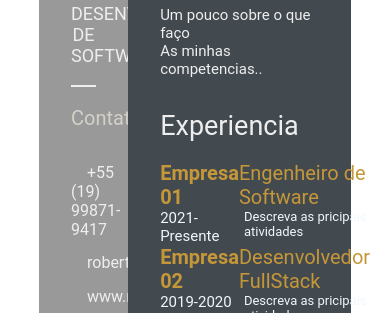
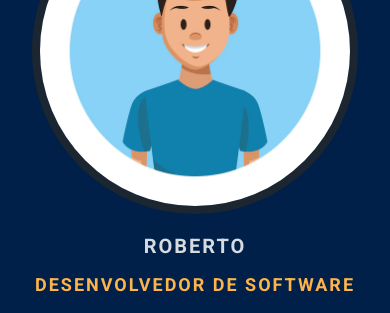
Before and after one commit to gabriel-gss/dev-week-ebac.github.io, a plain HTML site: page index.html in a window 390 px wide. Shown: the part 144-457 px from the top of the page. Drawn offline with Linux system fonts and the light colour scheme.

Commit message:
feat:css-style (#7)

```diff
--- a/index.html
+++ b/index.html
@@ -5,9 +5,17 @@
     <meta charset="UTF-8">
     <meta http-equiv="X-UA-Compatible" content="IE=edge">
     <meta name="viewport" content="width=device-width, initial-scale=1.0">
-
     <title>Currículo</title>
 
+    <!-- Google font  -->
+    <link rel="preconnect" href="https://fonts.googleapis.com">
+    <link rel="preconnect" href="https://fonts.gstatic.com" crossorigin>
+    <link href="https://fonts.googleapis.com/css2?family=Roboto:ital,wght@0,100;0,300;0,400;0,700;1,100;1,300;1,400;1,700&display=swap" rel="stylesheet">
+
+    <!-- font-awesome -->
+    <link rel="stylesheet" href="https://cdnjs.cloudflare.com/ajax/libs/font-awesome/4.7.0/css/font-awesome.min.css">
+
+    <!-- Custom CSS -->
     <link rel="stylesheet" href="style.css">
 </head>
 
@@ -19,11 +27,9 @@
                 <div class="profile">
                     <img class="profile-image" src="img/profile-image.jpg" alt="Profile image">
                     <p class="name">Roberto</p>
-                    <br>
                     <p class="profession">Desenvolvedor de Software</p><br>
                 </div>
                 <div class="contact-info">
-                    <br>
                     <p class="left-title">Contato</p>
                     <ul>
                         <li> <i class="fa fa-phone"></i>+55 (19) 99871-9417</li>
@@ -58,7 +64,7 @@
                 <section class="about gap">
                     <div class="right-title">Sobre Mim</div>
                     <p class="about-me-contents">
-                        <br>Olá, sou o Roberto. <br>
+                        Olá, sou o Roberto. <br>
                         <br> Um pouco sobre o que faço
                         <br> As minhas competencias..
                     </p>
@@ -66,7 +72,7 @@
 
                 <section class="experience gap">
                     <div class="right-title">Experiencia</div>
-                    <br>
+
                     <div class="experience-contents">
                         <div class="exp-left">
                             <p class="exp-company-name">Empresa 01</p>
@@ -97,7 +103,6 @@
 
                 <section class="education gap">
                     <div class="right-title">Formação Acadêmica</div>
-                    <br>
                     <div class="education-contents">
                         <div class="education-left">
                             <p class="education-school-name">Unicamp</p>
@@ -120,7 +125,6 @@
                 </section>
                 <section class="awards gap">
                     <div class="right-title">Cursos</div>
-                    <br>
                     <div class="awards-contents">
                         <div class="awards-left">
                             <p class="awards-company-name">EBAC</p>
@@ -130,6 +134,15 @@
                             <p class="awards-name">Curso de UX</p>
                             <p class="awards-desc">Descreva as pricipais atividades</p>
                         </div>
+                        <div class="awards-left">
+                            <p class="awards-company-name">SENAI</p>
+                            <p class="awards-time-period">Dezembro de 2015</p>
+                        </div>
+                        <div class="awards-right">
+                            <p class="awards-name">Desenvolvimento de Sistemas</p>
+                            <p class="awards-desc">Descreva as pricipais atividades</p>
+                        </div>
+
                     </div>
                 </section>
             </div>
--- a/style.css
+++ b/style.css
@@ -4,6 +4,10 @@
     box-sizing: border-box;
     list-style: none;
     font-family: 'Roboto', sans-serif;
+}
+
+body {
+    background-color: #70c6c7;
 }
 
 .resume-contents {
@@ -17,13 +21,13 @@
 .left-section {
     grid-column: span 2;
     height: 100%;
-    background-color: #999999;
+    background-color: #00204A;
 }
 
 .right-section {
     grid-column: span 5;
     height: 100%;
-    background-color: #424a50;
+    background-color: #4B6982;
     border-radius: 0px 60px 0px 0px;
 }
 
@@ -33,12 +37,13 @@
 
 .profile {
     width: 100%;
-    border-bottom: 2px solid #eeeeee;
+    border-bottom: 2px solid #1B2631;
 }
 
 .profile .profile-image {
     width: 100%;
-    border-radius: 100%;
+    border-radius: 50%;
+    border: 8px solid #1B2631;
 }
 
 .name {
@@ -47,19 +52,30 @@
     letter-spacing: 2px;
     text-transform: uppercase;
     text-align: center;
+    font-weight: bold;
+    padding: 1rem 0;
 }
 
 .profession {
-    color: #eeeeee;
-    font-size: 18px;
+    color: #FDB44B;
+    font-size: 20px;
     text-transform: uppercase;
     text-align: center;
+    letter-spacing: 2px;
+    font-weight: bold;
+    padding-bottom: 1rem;
 }
 
 /* .contact-info { border-bottom: 2px solid #1B2631; } */
 .left-title {
-    color: #d5d3caf5;
+    color: #FDB44B;
     font-size: 20px;
+    letter-spacing: 2px;
+    text-transform: uppercase;
+    font-weight: bold;
+    display: flex;
+    align-items: center;
+    padding-top: 3rem;
 }
 
 .contact-info ul {
@@ -69,14 +85,18 @@
 .contact-info ul li,
 .references ul li {
     padding: .4rem 0;
-    color: #eeeeee;
+    display: flex;
+    align-items: center;
+    color: #d6dbdfaf;
+    letter-spacing: 1px;
+    font-size: 18px;
 }
 
 .contact-info ul li i,
 .references ul li i {
     padding-right: 1rem;
     font-size: 18px;
-    color: #eeeeee;
+    color: #2E86C1;
 }
 
 .skills ul {
@@ -84,24 +104,56 @@
 }
 .skills ul li p {
     padding: .4rem 0;
-    color: #eeeeee;
+    color: #d6dbdfaf;
+    font-size: 18px;
+    letter-spacing: 1px;
+    display: flex;
+    align-items: center;
+    text-transform: uppercase;
 }
+
+.referance-name {
+    padding-top: 1.5rem;
+    padding-bottom: .4rem;
+    font-size: 18px;
+    color: #F9E79F;
+    letter-spacing: 1px;
+    text-transform: uppercase;
+}
+
+.referance-profession {
+    font-size: 16px;
+    color: #d6dbdfaf;
+    letter-spacing: 1px;
+    /* text-transform: uppercase; */
+    padding-bottom: .4rem;
+}
+
 
 .right-section-contents {
     padding: 2rem 2rem;
 }
 
 .right-title {
-    font-size: 27px;
-    color: #eeeeee;
+    color: #70C6C7;
+    font-size: 40px;
+    letter-spacing: 2px;
+    text-transform: uppercase;
+    font-weight: bold;
+    display: flex;
+    align-items: center;
+    padding: 2rem 0;
+    position: relative;
 }
 
 .gap {
     padding-bottom: 2rem;
 }
 .about-me-contents {
-    font-size: 15px;
-    color: #eeeeee;
+    font-size: 18px;
+    letter-spacing: 1px;
+    line-height: 2rem;
+    color: #F1F8FD;
 }
 
 .experience-contents,
@@ -116,27 +168,126 @@
 .exp-company-name,
 .education-school-name,
 .awards-company-name {
-    font-size: 20px;
+    font-size: 25px;
     font-weight: bold;
-    color: #c69738;
+    text-transform: uppercase;
+    letter-spacing: 1px;
+    color: #FDB44B;
+    padding-bottom: .4rem;
 }
 
 .exp-time-period,
 .educationp-time-period,
 .awards-time-period {
-    font-size: 15px;
+    font-size: 18px;
+    letter-spacing: 1px;
+    line-height: 2rem;
 }
 
 .exp-position,
 .education-subject,
 .awards-name {
-    font-size: 20px;
-    color: #c69738;
+    font-size: 25px;
+    font-weight: bold;
+    text-transform: uppercase;
+    letter-spacing: 1px;
+    color: #FDB44B;
+    padding-bottom: .4rem;
 }
 
 .exp-desc,
 .education-desc,
 .awards-desc {
-    font-size: 13px;
+    font-size: 16px;
+    letter-spacing: 1px;
+    line-height: 1.5rem;
+    border-left: 3px solid #a5a3a3;
     padding-left: 5px;
 }
+
+/* Media queries */
+@media screen and (max-width:780px) {
+    .experience-contents,
+    .education-contents,
+    .awards-contents {
+        grid-template-columns: repeat(1, 1fr);
+    }
+}
+
+@media screen and (max-width:780px) {
+    .left-section {
+        grid-column: span 3;
+    }
+
+    .right-section {
+        grid-column: span 4;
+    }
+
+}
+
+@media screen and (max-width:1200px) {
+    .resume-contents {
+        grid-template-columns: repeat(1, 1fr);
+    }
+}
+
+@media screen and (max-width:390px) {
+    .resume-contents {
+        width: 100%;
+        margin: 0 auto;
+    }
+
+    .name {
+        font-size: 20px;
+    }
+
+    .profession {
+        font-size: 18px;
+    }
+
+    .left-title {
+        font-size: 18px;
+    }
+
+    .right-title {
+        font-size: 18px;
+    }
+
+    .contact-info ul li,
+    .references ul li {
+        font-size: 12px;
+    }
+
+    .contact-info ul li i,
+    .references ul li i {
+        /* padding-right: 1rem; */
+        font-size: 12px;
+    }
+
+    .skills ul li p {
+        font-size: 12px;
+    }
+
+    .about-me-contents {
+        font-size: 16px;
+        line-height: 1.5rem;
+    }
+
+    .exp-company-name,
+    .education-school-name,
+    .awards-company-name {
+        font-size: 18px;
+    }
+
+    .exp-time-period,
+    .educationp-time-period,
+    .awards-time-period {
+        font-size: 16px;
+    }
+
+    .exp-position,
+    .education-subject,
+    .awards-name {
+        font-size: 18px;
+    }
+}
```
